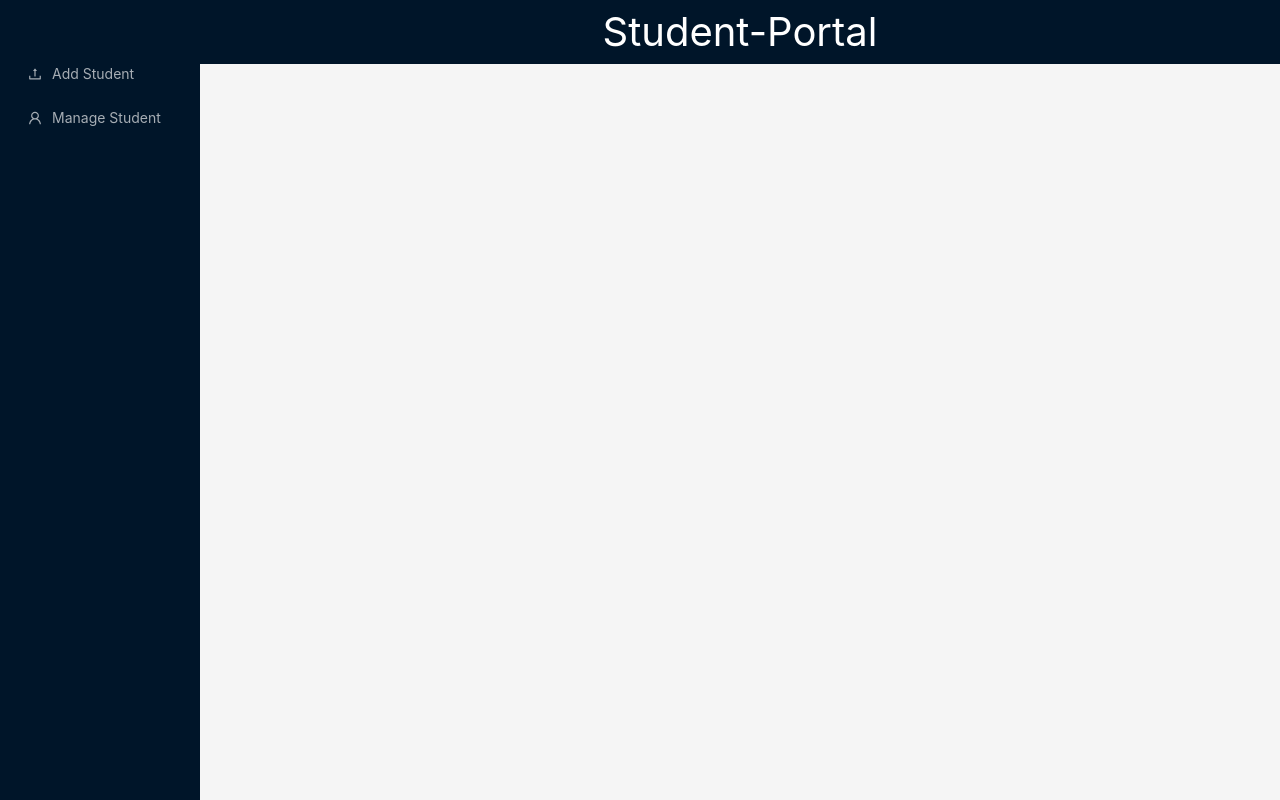
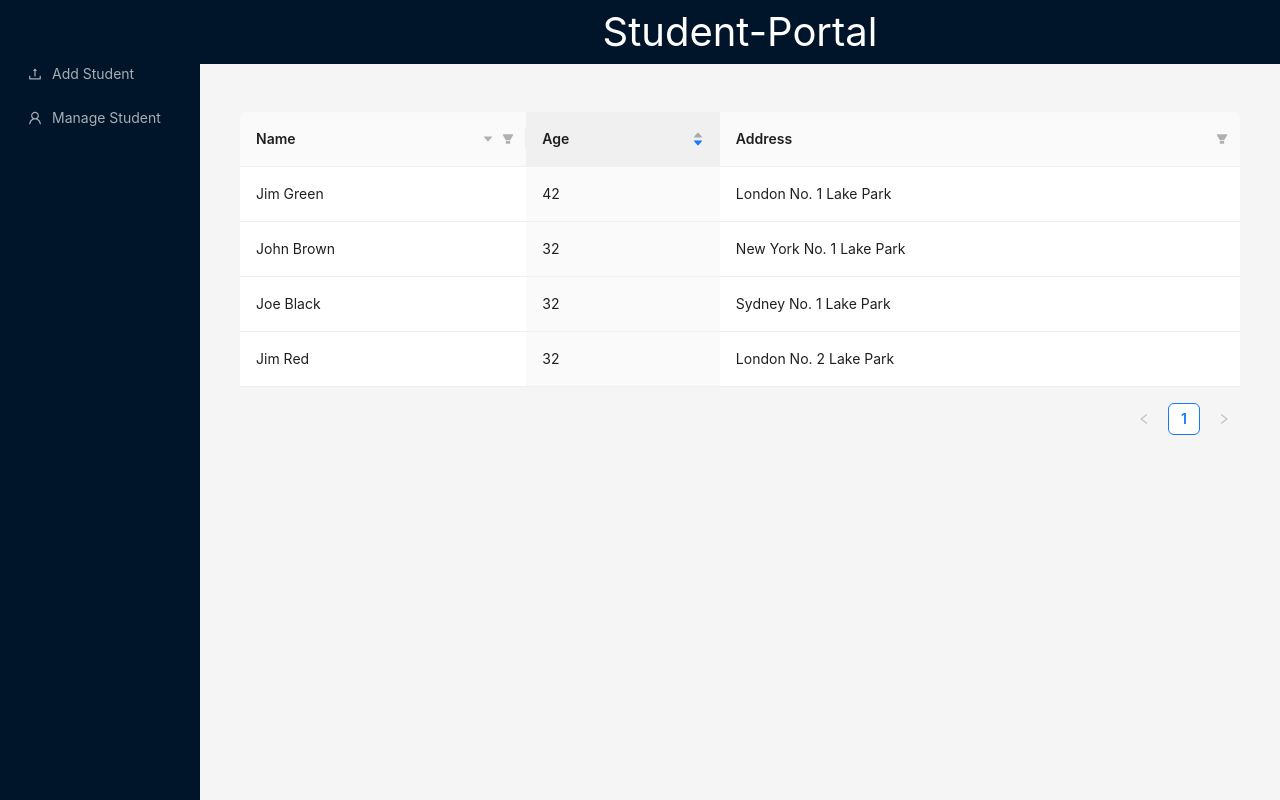
Before and after one commit to raihanuldev/Students-Portal, a React (Vite) app: page /manage-student in a window 1280 px wide. Built offline with nearby package versions, Linux system fonts and the light colour scheme.

Commit message:
Manage-Student antd Table Inserted

```diff
--- a/src/pages/ManageStudents.tsx
+++ b/src/pages/ManageStudents.tsx
@@ -1,14 +1,119 @@
-import { useAppDispatch, useAppSelector } from '../redux/hook';
+import { Table, TableColumnsType, TableProps } from "antd";
+import { useAppDispatch, useAppSelector } from "../redux/hook";
+
+// Data-Types
+interface DataType {
+  key: React.Key;
+  name: string;
+  age: number;
+  address: string;
+}
 
 const ManageStudents = () => {
-    const students = useAppSelector((state) => state.students);
-      console.log(students);
+  const students = useAppSelector((state) => state.students);
 
-    return (
-        <div>
+  const columns: TableColumnsType<DataType> = [
+    {
+      title: "Name",
+      dataIndex: "name",
+      showSorterTooltip: { target: "full-header" },
+      filters: [
+        {
+          text: "Joe",
+          value: "Joe",
+        },
+        {
+          text: "Jim",
+          value: "Jim",
+        },
+        {
+          text: "Submenu",
+          value: "Submenu",
+          children: [
+            {
+              text: "Green",
+              value: "Green",
+            },
+            {
+              text: "Black",
+              value: "Black",
+            },
+          ],
+        },
+      ],
+      // specify the condition of filtering result
+      // here is that finding the name started with `value`
+      onFilter: (value, record) => record.name.indexOf(value as string) === 0,
+      sorter: (a, b) => a.name.length - b.name.length,
+      sortDirections: ["descend"],
+    },
+    {
+      title: "Age",
+      dataIndex: "age",
+      defaultSortOrder: "descend",
+      sorter: (a, b) => a.age - b.age,
+    },
+    {
+      title: "Address",
+      dataIndex: "address",
+      filters: [
+        {
+          text: "London",
+          value: "London",
+        },
+        {
+          text: "New York",
+          value: "New York",
+        },
+      ],
+      onFilter: (value, record) =>
+        record.address.indexOf(value as string) === 0,
+    },
+  ];
 
-        </div>
-    );
+  const data = [
+    {
+      key: "1",
+      name: "John Brown",
+      age: 32,
+      address: "New York No. 1 Lake Park",
+    },
+    {
+      key: "2",
+      name: "Jim Green",
+      age: 42,
+      address: "London No. 1 Lake Park",
+    },
+    {
+      key: "3",
+      name: "Joe Black",
+      age: 32,
+      address: "Sydney No. 1 Lake Park",
+    },
+    {
+      key: "4",
+      name: "Jim Red",
+      age: 32,
+      address: "London No. 2 Lake Park",
+    },
+  ];
+
+  const onChange: TableProps<DataType>["onChange"] = (
+    pagination,
+    filters,
+    sorter,
+    extra
+  ) => {
+    console.log("params", pagination, filters, sorter, extra);
+  };
+
+  return (
+    <Table
+      columns={columns}
+      dataSource={data}
+      onChange={onChange}
+      showSorterTooltip={{ target: "sorter-icon" }}
+    />
+  );
 };
-
 export default ManageStudents;
```
